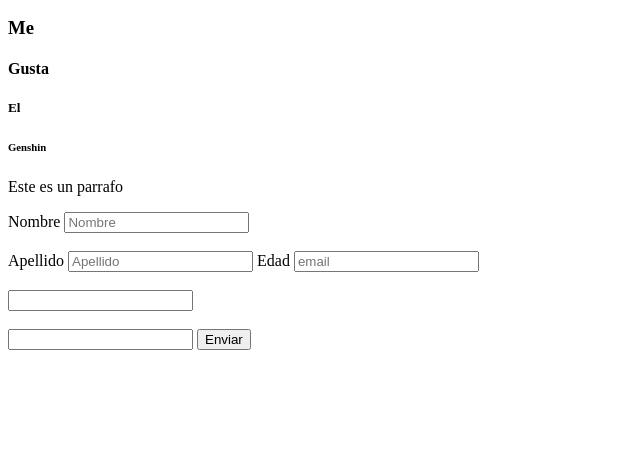
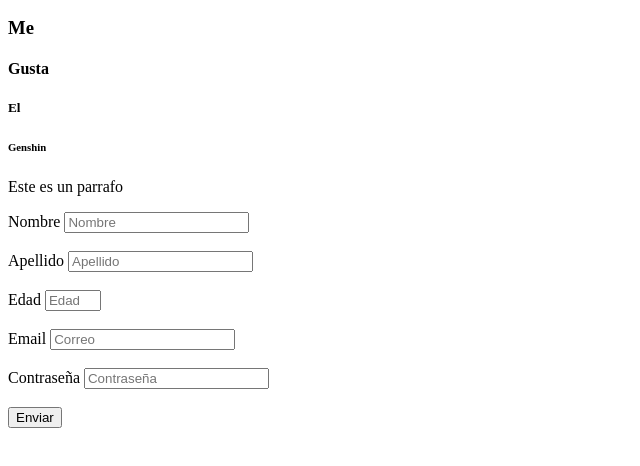
Before and after one commit to RAE1905/Practica1, a plain HTML site: page index.html in a window 1280 px wide. Shown: the part 110-576 px from the top of the page, without its empty margins (0-640 px from the left). Drawn offline with Linux system fonts and the light colour scheme.

Commit message:
Version 2.0

```diff
--- a/index.html
+++ b/index.html
@@ -16,13 +16,15 @@
     <p>Este es un parrafo</p>
     <form action=""> <!--Este es un formulario-->
         <label for="name">Nombre</label>
-        <input type="text" placeholder="Nombre"><br><br>
-        <label for="name">Apellido</label>
-        <input type="text" placeholder="Apellido">
-        <label for="name">Edad</label>
-        <input type="email" placeholder="email"><br><br>
-        <input type="password"><br><br>
-        <input type="text">
+        <input type="text" id="name" name="fname" placeholder="Nombre"><br><br>
+        <label>Apellido</label>
+        <input type="text" id="lastname" name="lastname" placeholder="Apellido"><br><br>
+        <label>Edad</label>
+        <input type="number" id="age" name="age" placeholder="Edad" min="18" max="35"><br><br>
+        <label>Email</label>
+        <input type="email" id="email" name="email" placeholder="Correo"><br><br>
+        <label>Contraseña</label>
+        <input type="password" id="password" name="password" placeholder="Contraseña"><br><br>
         <button type="submit">Enviar</button>
     </form>
 
```
